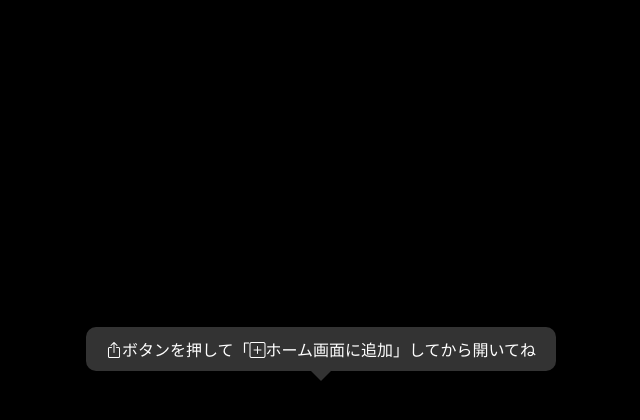
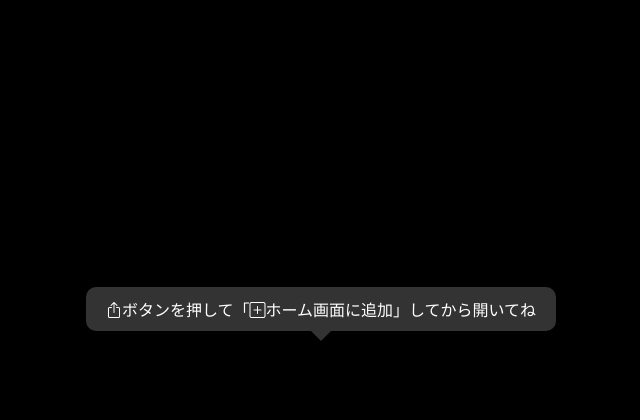
Before and after one commit to 951kiwi/main_django, a Django app: template app_lover/templates/phone.html in a window 1280 px wide. Shown: the part 329-749 px from the top of the page, without its empty margins (319-959 px from the left). Run offline with Django 5.2, Linux system fonts and the light colour scheme; the template is opened without the code that fills it, so the values that code supplies are empty.

Commit message:
popup高さ調整

```diff
--- a/app_lover/templates/phone.html
+++ b/app_lover/templates/phone.html
@@ -218,7 +218,7 @@
         /* ポップアップ */
         .popup {
             position: absolute;
-            bottom: 80px;
+            bottom: 120px;
             background: #333;
             color: white;
             padding: 10px 20px;
```
